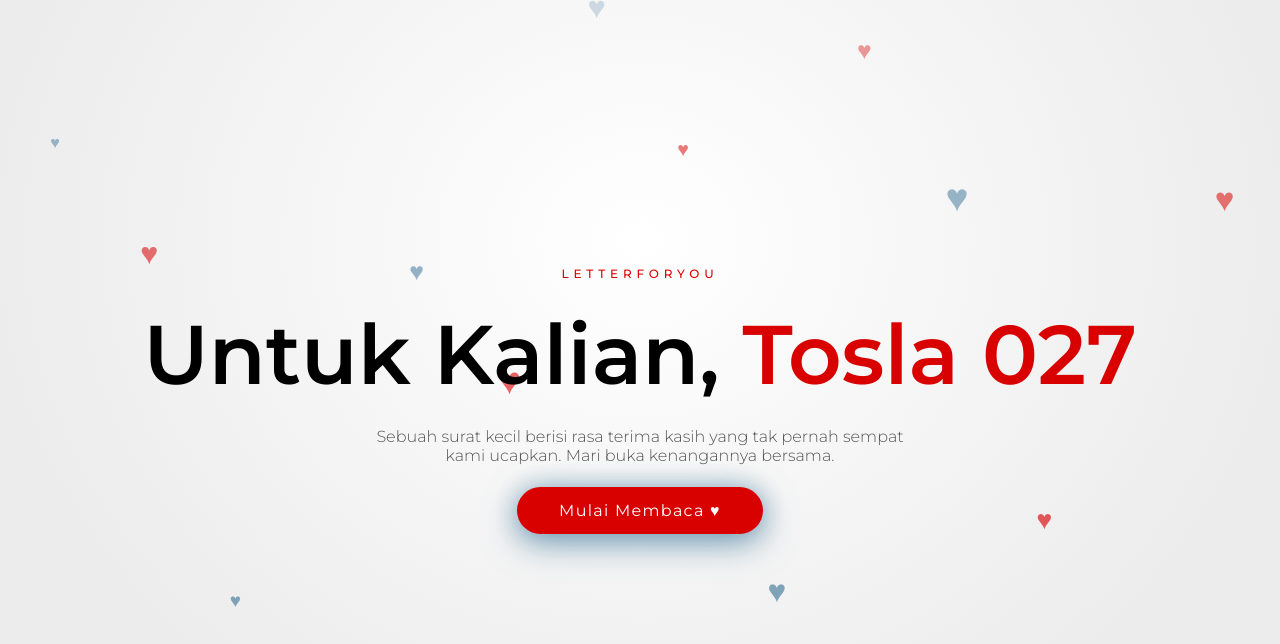
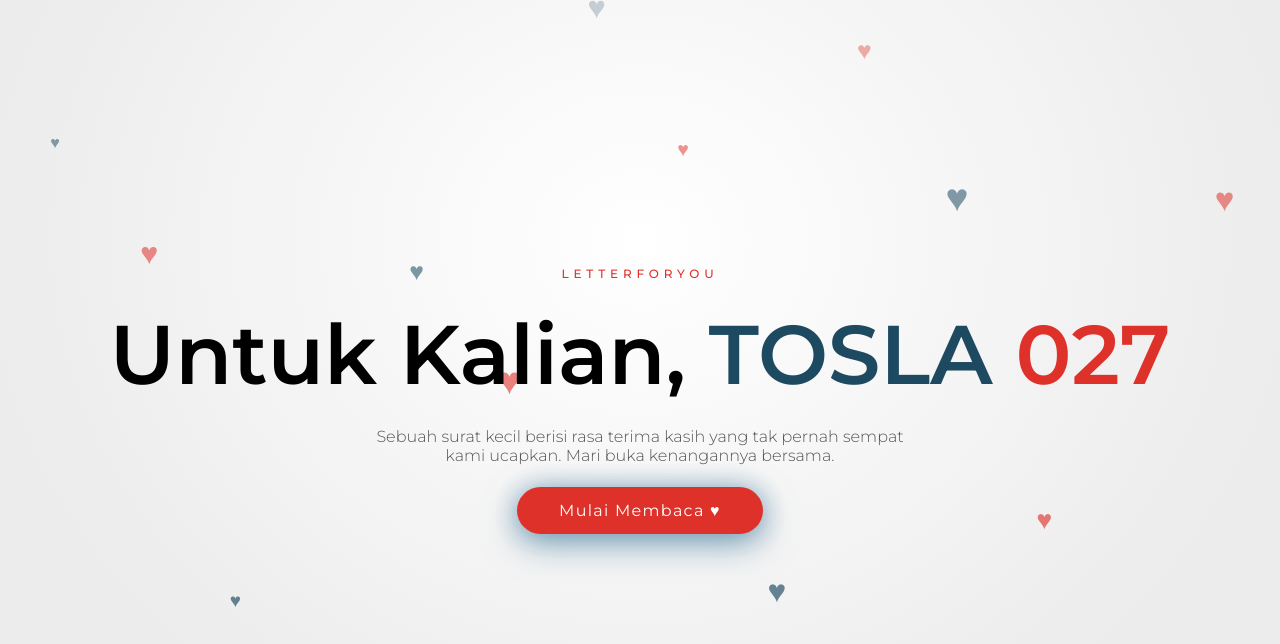
Before and after one commit to ZynxZyn/letterforyou, a React (Vite) app: page / in a window 1280 px wide. Shown: the top 644 px of the page. Built offline with nearby package versions, Linux system fonts and the light colour scheme; no server answers.

Commit message:
change color var

```diff
--- a/src/App.jsx
+++ b/src/App.jsx
@@ -171,7 +171,7 @@ function App() {
             </div>
             <p className="intro-kicker">LetterForYou</p>
             <h1 className="intro-title">
-              Untuk Kalian, <em>Tosla 027</em>
+              Untuk Kalian, <em><span className="tosla-blue">TOSLA</span> <span className="tosla-red">027</span></em>
             </h1>
             <p className="intro-sub">
               Sebuah surat kecil berisi rasa terima kasih yang tak pernah sempat kami ucapkan.
--- a/src/styles/app.css
+++ b/src/styles/app.css
@@ -170,8 +170,15 @@ button:focus-visible {
 }
 
 .intro-title em {
+  font-style: normal;
+}
+
+.intro-title .tosla-red {
   color: var(--color-red);
-  font-style: normal;
+}
+
+.intro-title .tosla-blue {
+  color: var(--color-blue);
 }
 
 .intro-sub {
@@ -528,11 +535,11 @@ button:focus-visible {
 .slideshow-end h2 {
   font-family: var(--font-display);
   font-size: clamp(1.7rem, 5vw, 2.8rem);
+  color: var(--color-red);
+}
+
+.slideshow-end h2 em {
   color: var(--color-blue);
-}
-
-.slideshow-end h2 em {
-  color: var(--color-red);
   font-style: normal;
 }
 
--- a/src/styles/theme.css
+++ b/src/styles/theme.css
@@ -1,6 +1,6 @@
 :root {
-  --color-red: #d90000;
-  --color-blue: #457b9d;
+  --color-red: #de312a;
+  --color-blue: #1d4a61;
   --color-black: #000000;
   --color-white: #f1f1f1;
   --font-display: 'Montserrat', system-ui, sans-serif;
```
